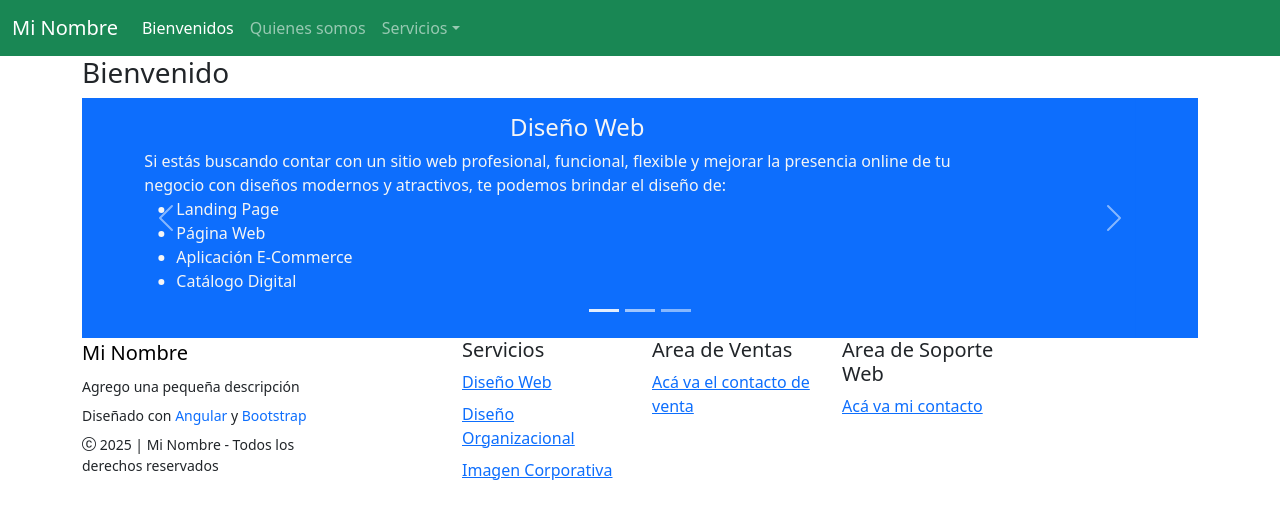
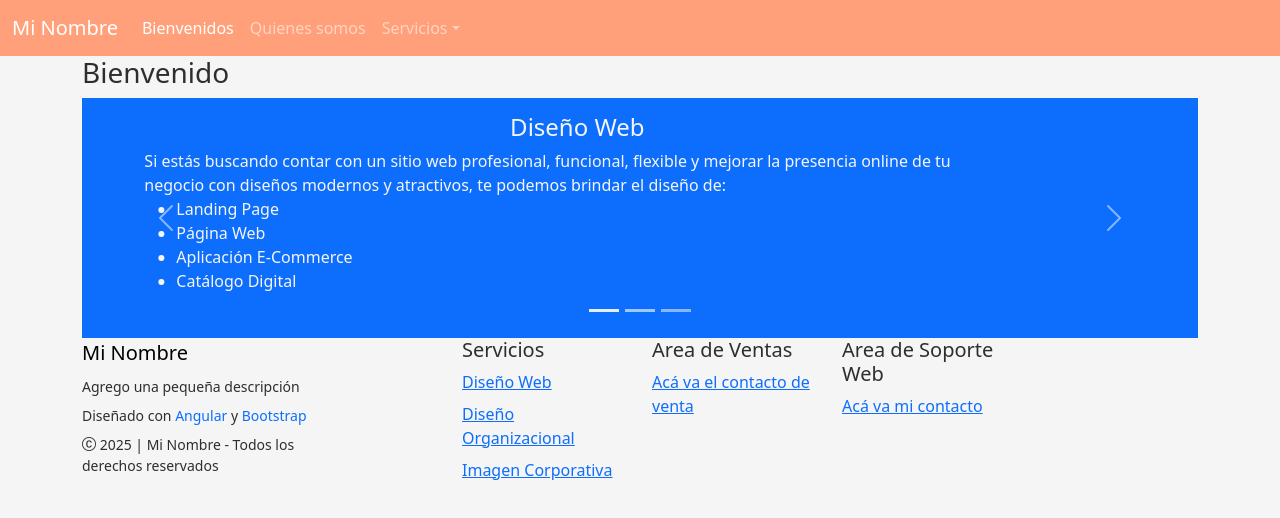
Before and after one commit to josevegas/ProyectoEmpresa, an Angular app: page /inicio in a window 1280 px wide. Shown: the top 518 px of the page. Built offline with nearby package versions, Linux system fonts and the light colour scheme.

Commit message:
actualizando

```diff
--- a/src/app/components/navbar/navbar.component.html
+++ b/src/app/components/navbar/navbar.component.html
@@ -1,9 +1,9 @@
-<nav class="navbar navbar-expand-lg bg-success sticky-top" data-bs-theme="dark">
+<nav class="navbar navbar-expand-lg border-calico interactive-calico sticky-top" data-bs-theme="dark">
     <div class="container-fluid">
         <a class="navbar-brand" href="#">
             Mi Nombre
         </a>
-        <button class="navbar-toggler" type="button" data-bs-toggle="collapse" data-bs-target="#navbarToggler" aria-controls="navbarToggler" aria-expanded="false" aria-label="Toggle navigation">
+        <button class="navbar-toggler border-calico interactive-calico" type="button" data-bs-toggle="collapse" data-bs-target="#navbarToggler" aria-controls="navbarToggler" aria-expanded="false" aria-label="Toggle navigation">
             <span class="navbar-toggler-icon"></span>
         </button>
         <div class="collapse navbar-collapse" id="navbarToggler">
--- a/src/styles.css
+++ b/src/styles.css
@@ -1 +1,12 @@
 /* You can add global styles to this file, and also import other style files */
+body{
+    background-color: #F5F5F5;
+    color: #2E2E2E;
+}
+nav{
+    background-color: #FFA07A;
+    border-color: #1A1A1A;
+}
+.border-calico{
+    border-color: #1A1A1A;
+}
```
